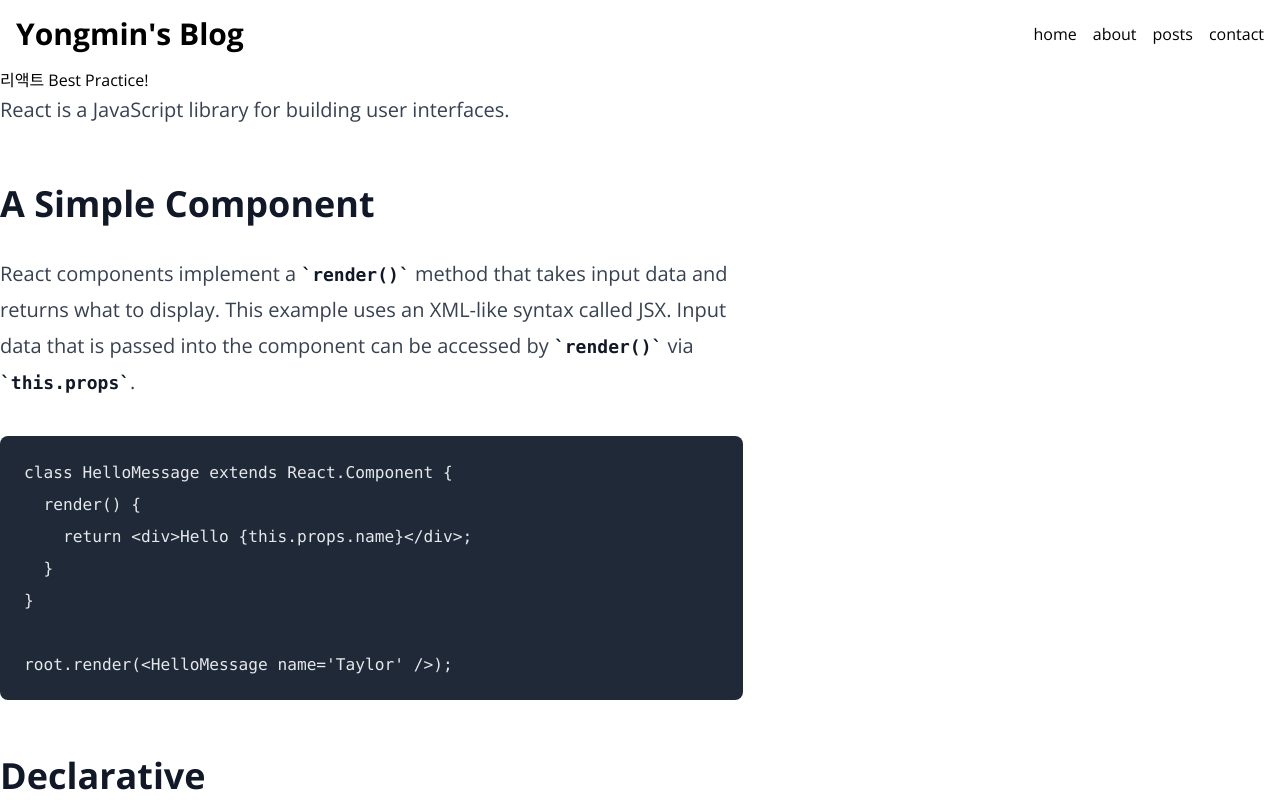
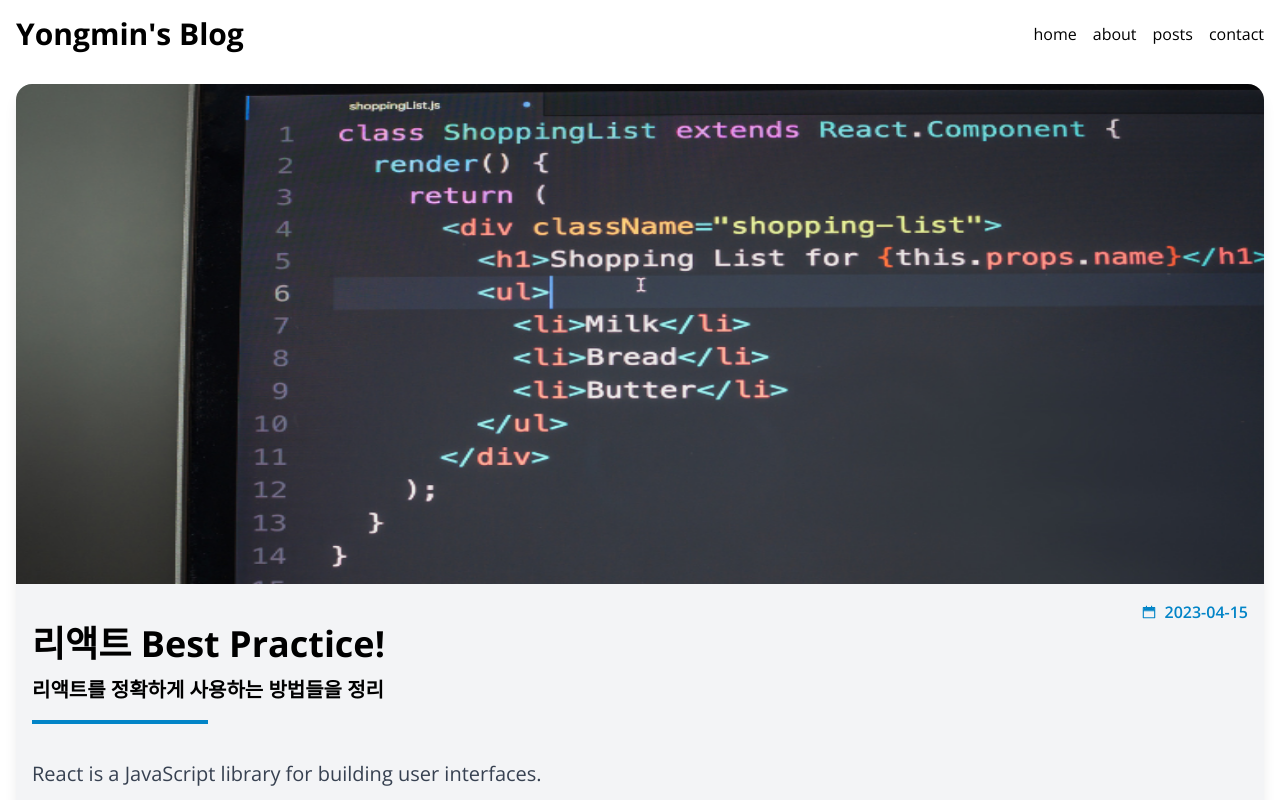
Before and after one commit to dydals3440/MyBlog, a Next.js app: page /posts/best-react-practices in a window 1280 px wide. Built offline with nearby package versions, Linux system fonts and the light colour scheme.

Commit message:
style: markdown page styling

```diff
--- a/package.json
+++ b/package.json
@@ -19,6 +19,7 @@
     "postcss": "^8.4.24",
     "react": "18.2.0",
     "react-dom": "18.2.0",
+    "react-icons": "^4.10.1",
     "react-markdown": "^8.0.7",
     "react-multi-carousel": "^2.8.4",
     "remark-gfm": "^3.0.1",
--- a/src/app/posts/[slug]/page.tsx
+++ b/src/app/posts/[slug]/page.tsx
@@ -1,6 +1,8 @@
 import MarkdownViewer from '@/app/components/MarkdownViewer';
 import { getPostData } from '@/service/post';
 import React from 'react';
+import Image from 'next/image';
+import { AiTwotoneCalendar } from 'react-icons/ai';
 
 type Props = {
   params: {
@@ -9,12 +11,27 @@
 };
 
 export default async function PantsPage({ params: { slug } }: Props) {
-  const post = await getPostData(slug);
+  // const post = await getPostData(slug)를 구조분해할당
+  const { title, description, date, path, content } = await getPostData(slug);
   return (
-    <>
-      <h1>{post.title}</h1>
-
-      <MarkdownViewer content={post.content} />
-    </>
+    <article className='rounded-2xl overflow-hidden bg-gray-100 shadow-lg m-4'>
+      <Image
+        className='w-full h-1/5 max-h-[500px]'
+        src={`/images/posts/${path}.png`}
+        alt={title}
+        width={760}
+        height={420}
+      />
+      <section className='flex flex-col p-4 '>
+        <div className='flex items-center self-end text-sky-600'>
+          <AiTwotoneCalendar />
+          <p className='font-semibold ml-2'>{date.toString()}</p>
+        </div>
+        <h1 className='text-4xl font-bold mb-3'>{title}</h1>
+        <p className='text-xl font-bold'>{description}</p>
+        <div className='w-44 border-2 border-sky-600 mt-4 mb-8'></div>
+        <MarkdownViewer content={content} />
+      </section>
+    </article>
   );
 }
```
Also changed, not shown: 1 other file (tests, documents, lock files or other folders).
